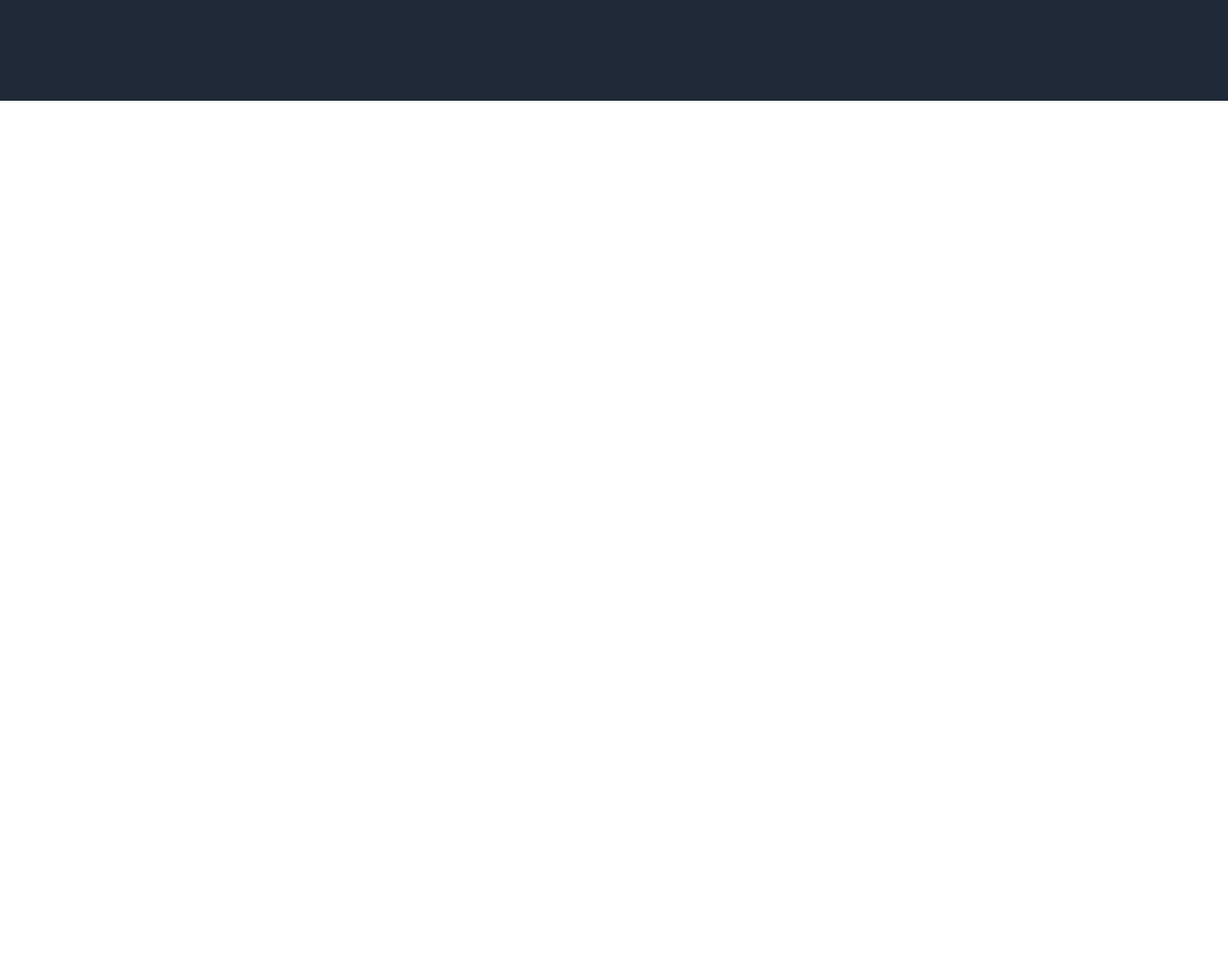
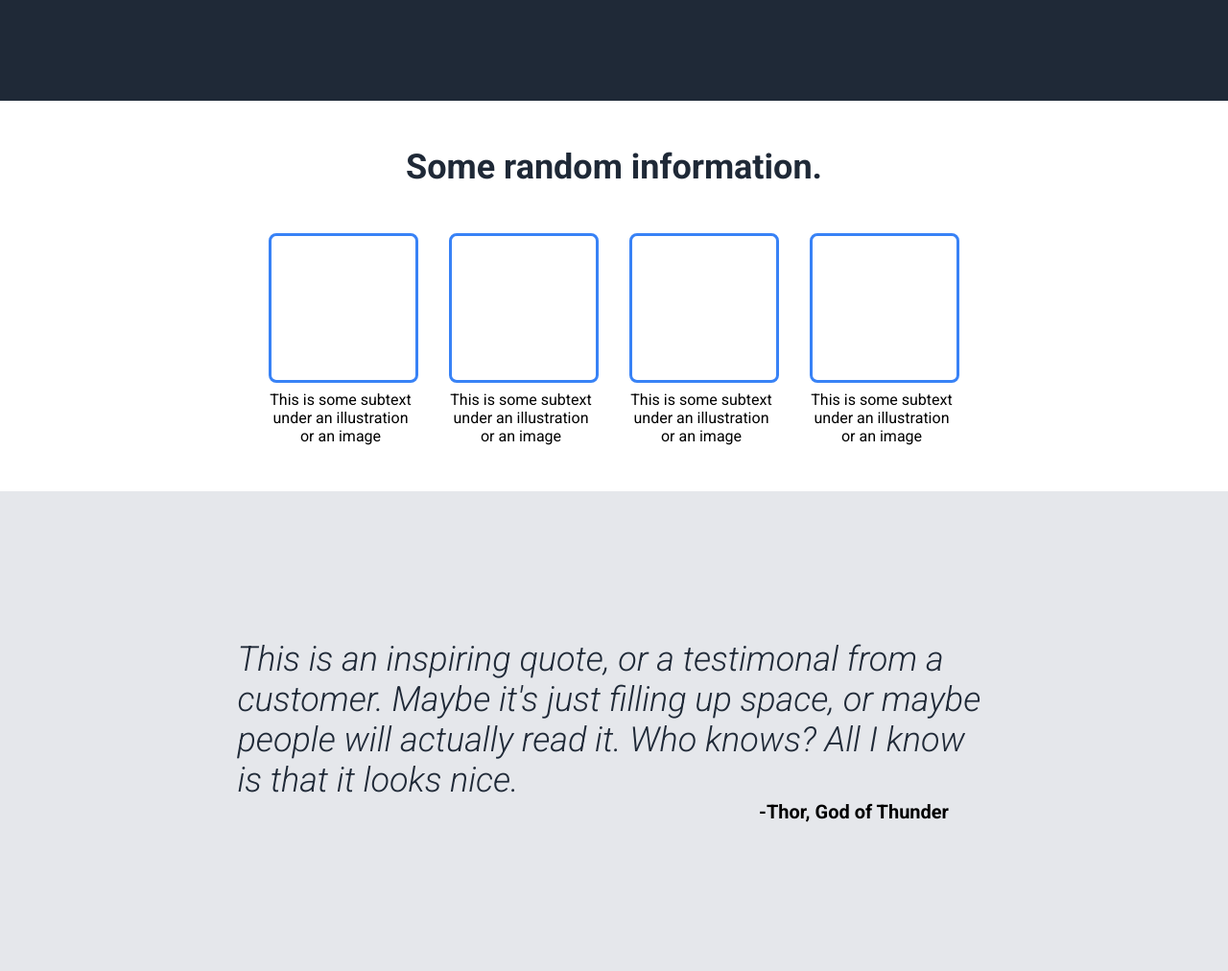
Before and after one commit to omerbank/odin-landing-page, a plain HTML site: page index.html in a window 1280 px wide. Shown: the part 545-1557 px from the top of the page at 96% size. Before the commit the page ends 800 px from the top, so only its background shows below. Drawn offline with Linux system fonts and the light colour scheme.

Commit message:
Add information and quote sections

```diff
--- a/index.html
+++ b/index.html
@@ -33,5 +33,35 @@
                 <img src="img/header.jpg" alt="Picture of electronics">
             </div>
         </div>
+        <div class="information">
+            <div class="information-text">Some random information.</div>
+
+            <div class="boxes">
+                <div class="box">
+                    <div class="square"></div>
+                    <div class="undertext">This is some subtext under an illustration or an image</div>
+                </div>
+                <div class="box">
+                    <div class="square"></div>
+                    <div class="undertext">This is some subtext under an illustration or an image</div>
+                </div>
+                <div class="box">
+                    <div class="square"></div>
+                    <div class="undertext">This is some subtext under an illustration or an image</div>
+                </div>
+                <div class="box">
+                    <div class="square"></div>
+                    <div class="undertext">This is some subtext under an illustration or an image</div>
+                </div>
+            </div>
+        </div>
+
+        <div class="quote">
+            <div class="quote-text"><em>This is an inspiring quote, or a testimonal from a customer.
+                            Maybe it's just filling up space, or maybe people will actually read it.
+                            Who knows? All I know is that it looks nice.</em>
+            </div>
+            <div class="quote-credit"><strong>-Thor, God of Thunder</strong></div>
+        </div>
     </body>
 </html>
--- a/style.css
+++ b/style.css
@@ -1,3 +1,5 @@
+@import url('https://fonts.googleapis.com/css2?family=Roboto:ital,wght@0,300;0,400;0,700;1,300&display=swap');
+
 body {
     font-family: Roboto, sans-serif;
     margin: 0;
@@ -76,3 +78,56 @@ img {
     height: auto;
     width: 500px;
 }
+
+.information {
+    padding: 48px;
+}
+
+.information-text {
+    font-size: 36px;
+    font-weight: 900;
+    color: #1F2937;
+    margin-bottom: 48px;
+    text-align: center;
+}
+
+.boxes {
+    display: flex;
+    justify-content: center;
+    gap: 32px;
+}
+
+.square {
+    height: 150px;
+    width: 150px;
+    border-radius: 8px;
+    border: 3px solid #3882F6;
+    margin-bottom: 8px;
+}
+
+.undertext {
+    width: 150px;
+    text-align: center;
+}
+
+.quote {
+    height: 500px;
+    background: #E5E7EB;
+    font-size: 36px;
+    font-weight: 100;
+    color: #1F2937;
+    display: flex;
+    flex-direction: column;
+    justify-content: center;
+    align-items: center;
+}
+
+.quote-text {
+    width: 785px;
+}
+
+.quote-credit {
+    font-size: 20px;
+    color: black;
+    margin-left: 500px;
+}
```
